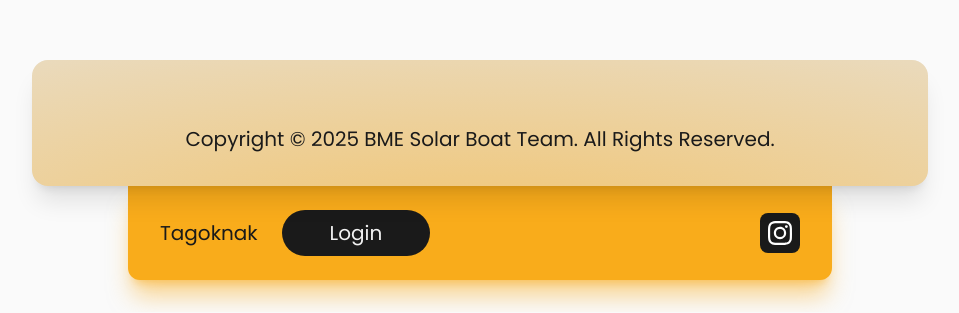
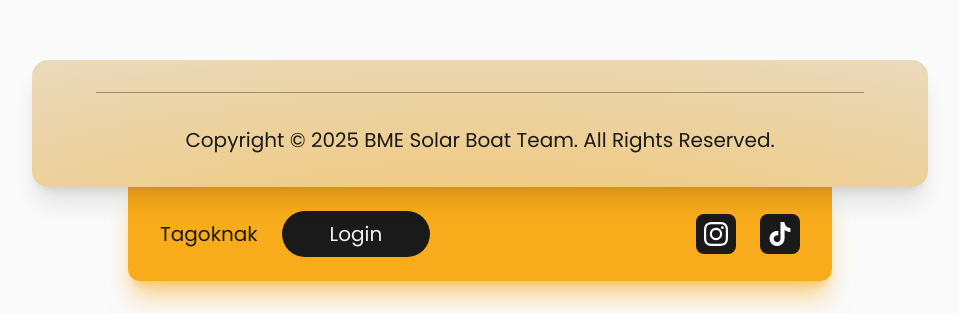
Before and after one commit to D0dzs/sbt-frontend-preview, a Next.js app: page / in a window 1280 px wide. Shown: the part 3989-4302 px from the top of the page, without its empty margins (160-1119 px from the left). Built offline with nearby package versions, Linux system fonts and the light colour scheme; what tailwindcss-animated would draw is missing.

Commit message:
feat(Footer): add TikTok social media link
- Integrated TikTok icon in the bottom social media section
- Updated Radix UI dependencies to include Separator component
- Styled TikTok link with theme-consistent design

```diff
--- a/app/_components/Footer.jsx
+++ b/app/_components/Footer.jsx
@@ -1,6 +1,6 @@
 'use client';
 
-import { Separator } from '@radix-ui/react-dropdown-menu';
+import { Separator } from '~/components/ui/separator';
 import Link from 'next/link';
 import React from 'react'
 
@@ -85,6 +85,20 @@
               />
             </svg>
           </Link>
+          <Link href={''} target={'_blank'}>
+            <svg
+              className="bg-bme-black h-10 w-10 rounded-lg p-2"
+              role="img"
+              viewBox="0 0 24 24"
+              xmlns="http://www.w3.org/2000/svg"
+            >
+              <title>TikTok</title>
+              <path
+                d="M12.525.02c1.31-.02 2.61-.01 3.91-.02.08 1.53.63 3.09 1.75 4.17 1.12 1.11 2.7 1.62 4.24 1.79v4.03c-1.44-.05-2.89-.35-4.2-.97-.57-.26-1.1-.59-1.62-.93-.01 2.92.01 5.84-.02 8.75-.08 1.4-.54 2.79-1.35 3.94-1.31 1.92-3.58 3.17-5.91 3.21-1.43.08-2.86-.31-4.08-1.03-2.02-1.19-3.44-3.37-3.65-5.71-.02-.5-.03-1-.01-1.49.18-1.9 1.12-3.72 2.58-4.96 1.66-1.44 3.98-2.13 6.15-1.72.02 1.48-.04 2.96-.04 4.44-.99-.32-2.15-.23-3.02.37-.63.41-1.11 1.04-1.36 1.75-.21.51-.15 1.07-.14 1.61.24 1.64 1.82 3.02 3.5 2.87 1.12-.01 2.19-.66 2.77-1.61.19-.33.4-.67.41-1.06.1-1.79.06-3.57.07-5.36.01-4.03-.01-8.05.02-12.07z"
+                fill="white"
+              />
+            </svg>
+          </Link>
         </div>
       </div>
     </footer>
--- /dev/null
+++ b/components/ui/separator.jsx
@@ -0,0 +1,25 @@
+"use client"
+
+import * as React from "react"
+import * as SeparatorPrimitive from "@radix-ui/react-separator"
+
+import { cn } from "~/lib/utils"
+
+const Separator = React.forwardRef((
+  { className, orientation = "horizontal", decorative = true, ...props },
+  ref
+) => (
+  <SeparatorPrimitive.Root
+    ref={ref}
+    decorative={decorative}
+    orientation={orientation}
+    className={cn(
+      "shrink-0 bg-border",
+      orientation === "horizontal" ? "h-[1px] w-full" : "h-full w-[1px]",
+      className
+    )}
+    {...props} />
+))
+Separator.displayName = SeparatorPrimitive.Root.displayName
+
+export { Separator }
--- a/package.json
+++ b/package.json
@@ -12,6 +12,7 @@
   "dependencies": {
     "@radix-ui/react-accordion": "^1.2.3",
     "@radix-ui/react-dropdown-menu": "^2.1.5",
+    "@radix-ui/react-separator": "^1.1.2",
     "@radix-ui/react-slot": "^1.1.1",
     "class-variance-authority": "^0.7.0",
     "clsx": "^2.1.1",
```
Also changed, not shown: 1 other file (tests, documents, lock files or other folders).
